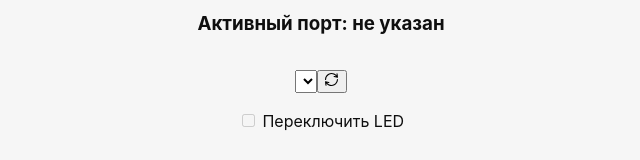
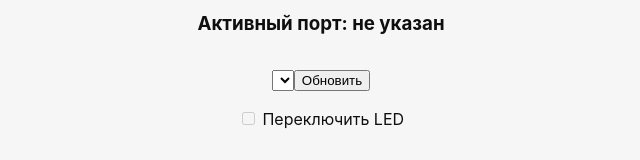
Before and after one commit to bivashy-learn/ArduinoToggler, a website built with Vite: page index.html in a window 1280 px wide. Shown: the part 178-338 px from the top of the page, without its empty margins (319-959 px from the left). Built offline with nearby package versions, Linux system fonts and the light colour scheme; what tauri-plugin-serialplugin would draw is missing.

Commit message:
Replace refresh icon with plain text

```diff
--- a/index.html
+++ b/index.html
@@ -17,7 +17,7 @@
       <div class="row">
         <select name="ports" id="ports">
         </select>
-        <button id="refresh-button"><embed class="refresh-icon" src="src/assets/refresh.svg" /></button>
+        <button id="refresh-button">Обновить</button>
       </div>
 
       <div>
```
